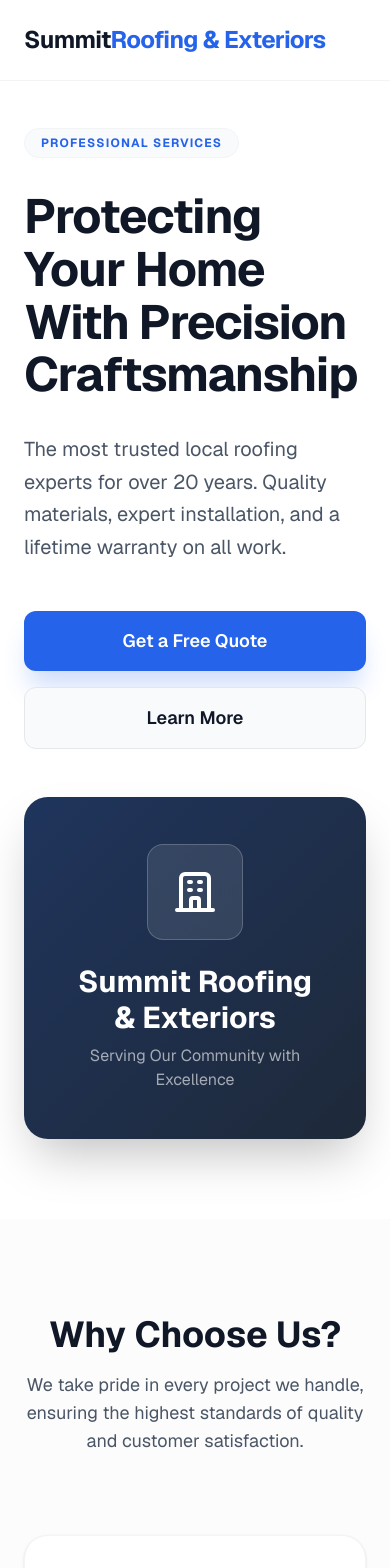
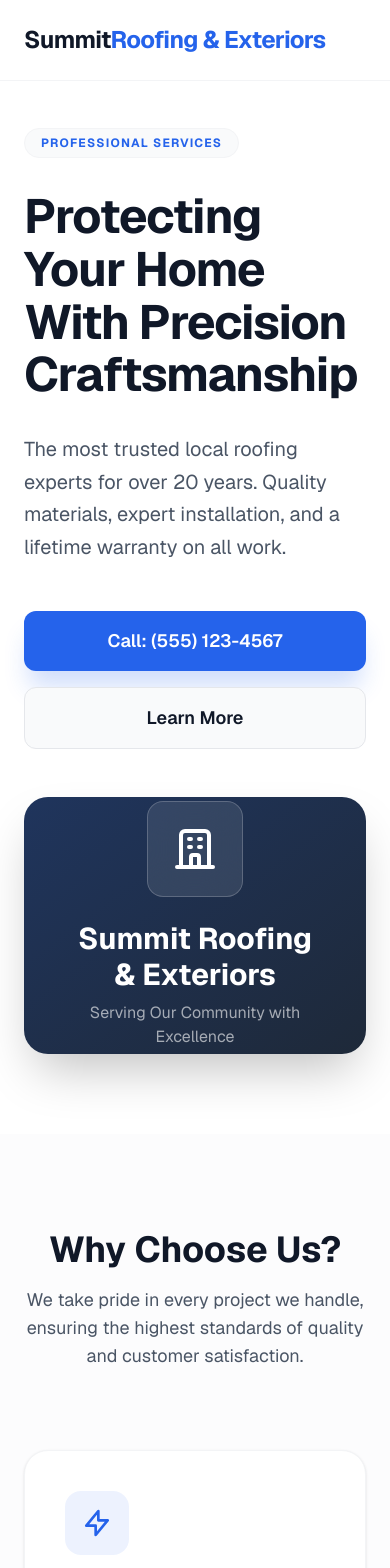
Before and after one commit to lcanady/agency-template-v1, a Next.js app: page / in a window 390 px wide. Shown: the top 1568 px of the page. Built offline with nearby package versions, Linux system fonts and the light colour scheme.

Commit message:
feat: Add image support for hero and features, introduce a gallery section, and update the contact button to a direct call link.

```diff
--- a/src/app/page.tsx
+++ b/src/app/page.tsx
@@ -51,19 +51,28 @@ export default function Home() {
               {site.hero.subhead}
             </p>
             <div className="flex flex-col sm:flex-row gap-4 pt-4">
-              <button
-                className="px-8 py-4 rounded-xl text-white font-semibold text-lg hover:brightness-110 transition-all shadow-xl active:scale-[0.98]"
+              <a
+                href={`tel:${site.contact.phone}`}
+                className="px-8 py-4 rounded-xl text-white font-semibold text-lg hover:brightness-110 transition-all shadow-xl active:scale-[0.98] text-center"
                 style={{ backgroundColor: themeColor, boxShadow: `0 20px 25px -5px ${themeColor}38` }}
               >
-                Get a Free Quote
-              </button>
+                Call: {site.contact.phone}
+              </a>
               <button className="px-8 py-4 rounded-xl bg-gray-50 text-gray-900 font-semibold text-lg hover:bg-gray-100 transition-all border border-gray-200 active:scale-[0.98]">
                 Learn More
               </button>
             </div>
           </div>
-          <div className="relative aspect-square rounded-3xl overflow-hidden shadow-2xl group">
-             {/* Dynamic color overlay grid */}
+          <div className="relative aspect-[4/3] md:aspect-square rounded-3xl overflow-hidden shadow-2xl group">
+             {site.hero.imageUrl ? (
+                <Image
+                  src={site.hero.imageUrl}
+                  alt={site.businessName}
+                  fill
+                  className="object-cover group-hover:scale-105 transition-transform duration-700"
+                  priority
+                />
+             ) : (
                 <div className="absolute inset-0 bg-gray-800 flex items-center justify-center overflow-hidden">
                     <div
                       className="absolute inset-0 opacity-20"
@@ -77,6 +86,7 @@ export default function Home() {
                        <p className="text-white/60">Serving Our Community with Excellence</p>
                     </div>
                 </div>
+             )}
           </div>
         </div>
       </section>
@@ -92,13 +102,16 @@ export default function Home() {
             {site.features.map((feature, idx) => (
               <div key={idx} className="bg-white p-10 rounded-3xl border border-gray-100 shadow-sm hover:shadow-xl transition-all hover:-translate-y-1 group">
                 <div
-                  className="w-16 h-16 rounded-2xl flex items-center justify-center mb-8 bg-opacity-10 group-hover:scale-110 transition-transform"
+                  className="w-16 h-16 rounded-2xl flex items-center justify-center mb-8 bg-opacity-10 group-hover:scale-110 transition-transform overflow-hidden font-bold"
                   style={{ backgroundColor: `${themeColor}15` }}
                 >
+                  {feature.imageUrl ? (
+                    <Image src={feature.imageUrl} alt={feature.title} width={64} height={64} className="object-cover" />
+                  ) : (
                     <div className="w-8 h-8" style={{ color: themeColor }}>
-                    {/* Placeholder for Dynamic Icons */}
                       <svg fill="none" stroke="currentColor" viewBox="0 0 24 24"><path strokeLinecap="round" strokeLinejoin="round" strokeWidth="2" d="M13 10V3L4 14h7v7l9-11h-7z"></path></svg>
                     </div>
+                  )}
                 </div>
                 <h3 className="text-2xl font-bold text-gray-900 mb-4">{feature.title}</h3>
                 <p className="text-gray-600 leading-relaxed">{feature.description}</p>
@@ -107,6 +120,26 @@ export default function Home() {
           </div>
         </div>
       </section>
+
+      {/* Gallery Section */}
+      {site.gallery && site.gallery.length > 0 && (
+        <section className="py-24 bg-white">
+          <div className="max-w-7xl mx-auto px-6">
+            <div className="mb-16 text-center">
+              <h2 className="text-4xl font-bold text-gray-900 mb-4">Our Work</h2>
+              <p className="text-lg text-gray-600">Professional results for our valued clients.</p>
+            </div>
+            <div className="grid grid-cols-1 md:grid-cols-3 gap-6">
+              {site.gallery.map((img, i) => (
+                <div key={i} className="relative aspect-video rounded-2xl overflow-hidden shadow-lg hover:shadow-2xl transition-all duration-500 group">
+                  <Image src={img} alt={`Work detail ${i + 1}`} fill className="object-cover group-hover:scale-110 transition-transform duration-700" />
+                  <div className="absolute inset-0 bg-black/20 group-hover:bg-black/0 transition-colors duration-500" />
+                </div>
+              ))}
+            </div>
+          </div>
+        </section>
+      )}
 
       {/* Reviews Section */}
       <section id="reviews" className="py-24">
@@ -164,7 +197,10 @@ export default function Home() {
             </a>
           </div>
           <div className="mt-24 pt-10 border-t border-gray-100 flex flex-col md:flex-row items-center justify-between gap-6 text-sm text-gray-500">
+            <div className="text-left">
               <div>© {new Date().getFullYear()} {site.businessName}. All rights reserved.</div>
+              {site.contact.address && <div className="mt-1 opacity-75">{site.contact.address}</div>}
+            </div>
             <div className="flex gap-8">
               <a href="#" className="hover:text-gray-900 transition-colors">Privacy Policy</a>
               <a href="#" className="hover:text-gray-900 transition-colors">Terms of Service</a>
--- a/src/types.ts
+++ b/src/types.ts
@@ -4,12 +4,15 @@ export interface SiteConfig {
   hero: {
     headline: string;
     subhead: string;
+    imageUrl?: string;
   };
   features: Array<{
     title: string;
     description: string;
     icon: string;
+    imageUrl?: string;
   }>;
+  gallery?: string[];
   reviews: Array<{
     name: string;
     text: string;
@@ -18,5 +21,6 @@ export interface SiteConfig {
   contact: {
     phone: string;
     email: string;
+    address?: string;
   };
 }
```
Lines whose indentation alone changed are shown as unchanged.
